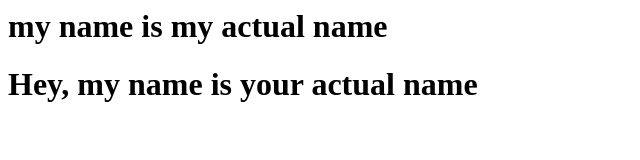
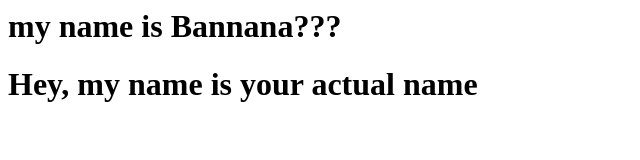
Before and after one commit to bdfairbanks/google, a plain HTML site: page index.html in a window 1280 px wide. Shown: the whole page, without its empty margins (0-640 px from the left). Drawn offline with Linux system fonts and the light colour scheme.

```diff
--- a/index.html
+++ b/index.html
@@ -1,2 +1,2 @@
-<h1> my name is my actual name</h1>
+<h1> my name is Bannana???</h1>
 <h1> Hey, my name is your actual name</h1>
```
